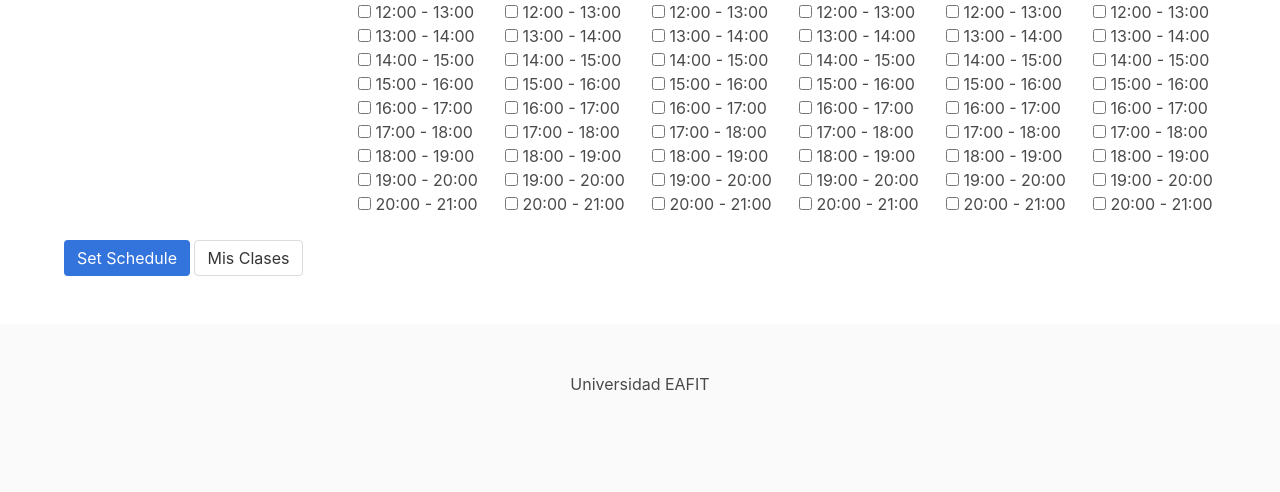
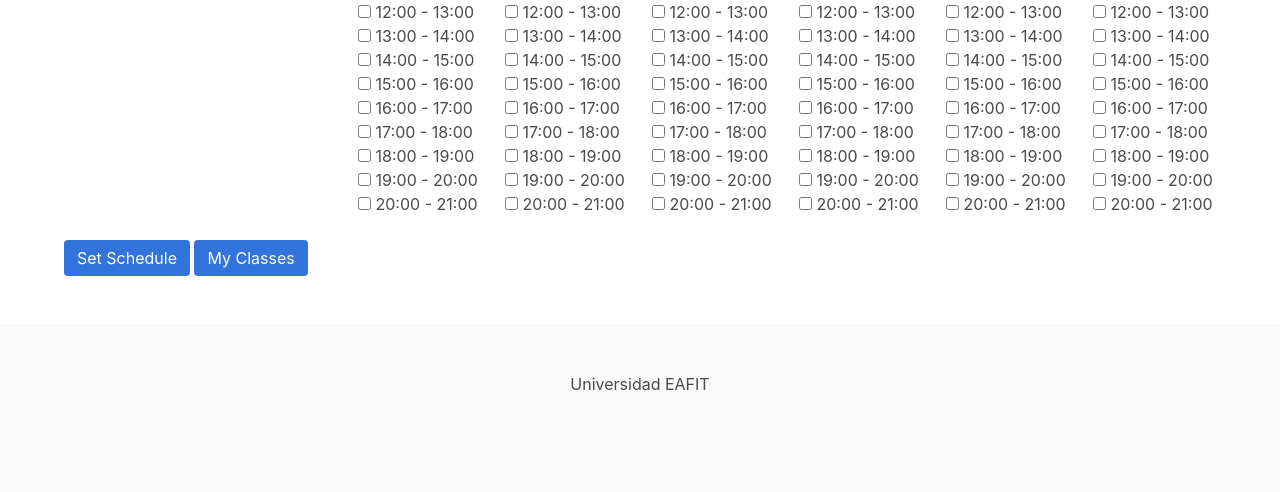
Before and after one commit to cgavir29/viper, a Django app: page /teacher/ in a window 1280 px wide. Shown: the part 480-972 px from the top of the page. Run offline with Django 3.2, Linux system fonts and the light colour scheme; the visitor is signed in with stand-in values (Sample User, id 1); data that the repository does not hold is empty.

Commit message:
organizando

```diff
--- a/python/viperEAFIT/templates/accounts/teacher.html
+++ b/python/viperEAFIT/templates/accounts/teacher.html
@@ -20,13 +20,8 @@
             {% endfor %}
         </div>
         <a class="button is-link is-right">Set Schedule</a>
-        <a href="{% url 'accounts:class_list' %}" class="button is-list">Mis Clases</a>
+        <a href="{% url 'accounts:class_list' %}" class="button is-link">My Classes</a>
     </div>
 </section>
 
 {% endblock %}
-
-<div class="row">
-    <div class="column"></div>
-    <div class="column"></div>
-</div>
```
Also changed, not shown: python/viperEAFIT/academics/migrations/0001_initial.py, python/viperEAFIT/academics/migrations/0002_auto_20190402_0213.py (deleted), python/viperEAFIT/academics/migrations/0003_auto_20190402_0327.py (deleted), python/viperEAFIT/accounts/migrations/0001_initial.py, python/viperEAFIT/schedules/migrations/0001_initial.py, python/viperEAFIT/venues/migrations/0001_initial.py.
